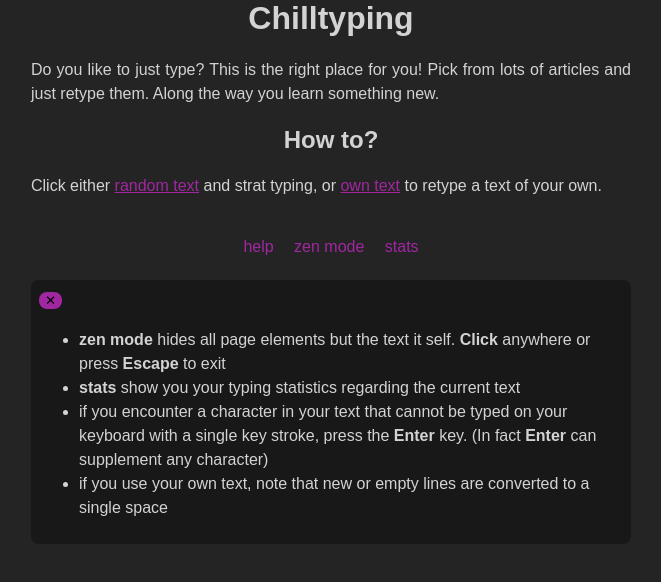
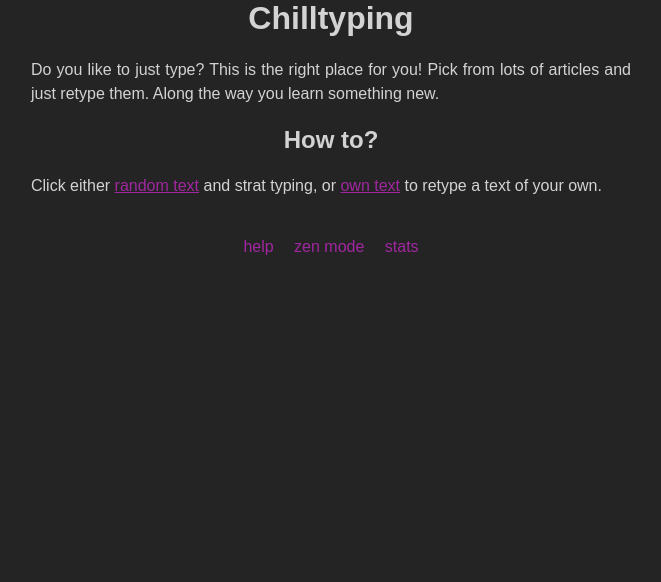
Before and after one commit to tomaspinter/chilltype, a PHP site: template views/home.php in a window 1280 px wide. Shown: the top 582 px of the page, without its empty margins (309-970 px from the left). Run offline with PHP 8.4, Linux system fonts and the light colour scheme; the template is opened without the code that fills it, so the values that code supplies are empty.

Commit message:
help div hidden by default

```diff
--- a/views/_footer.php
+++ b/views/_footer.php
@@ -32,7 +32,7 @@
                         >stats
                 </button>
             </footer>
-            <div id="help_div">
+            <div id="help_div" class="hidden">
                 <button id="close_help_btn" onclick="View.hide.id('help_div');">&#x2715</button>
                 <ul>
                     <li>
```
